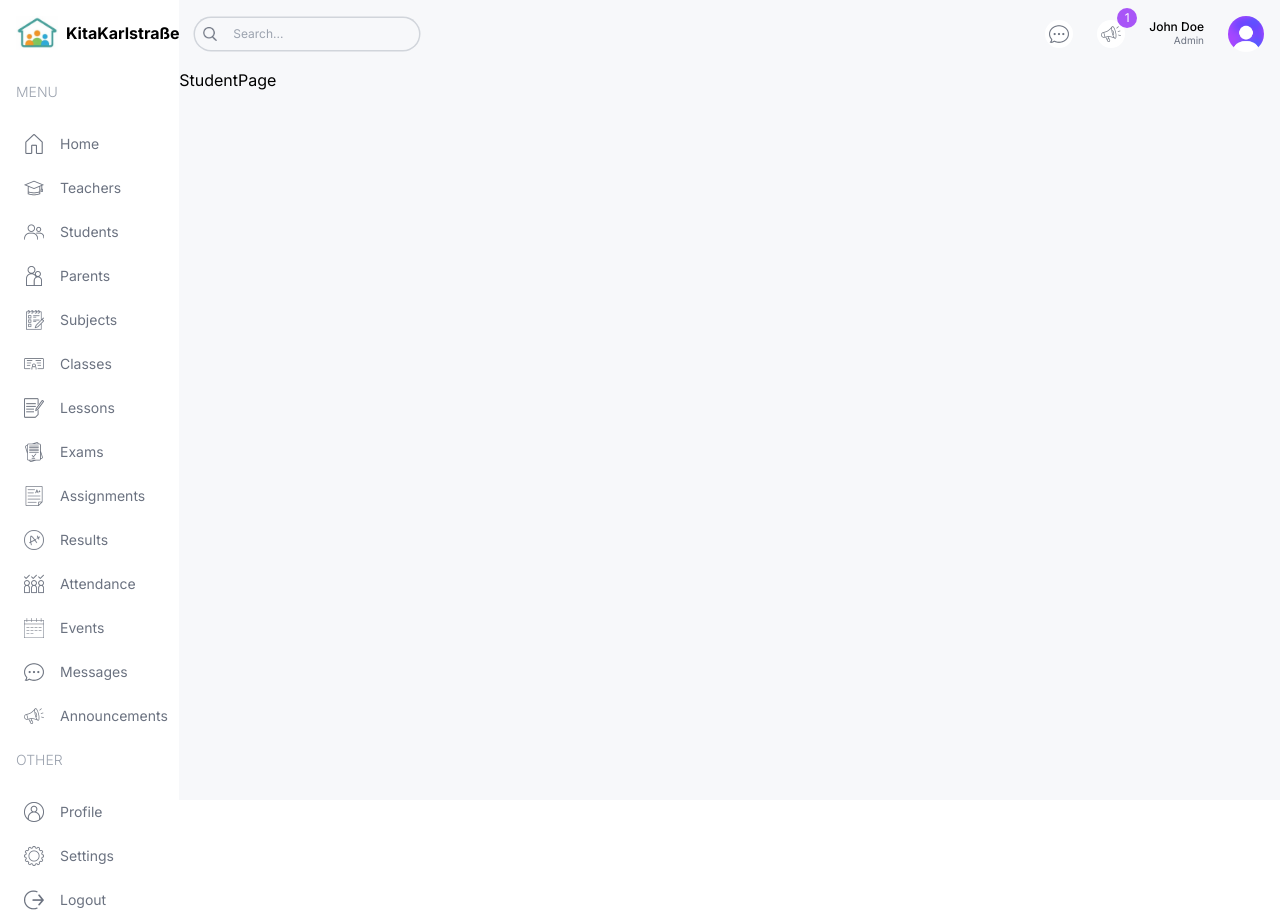
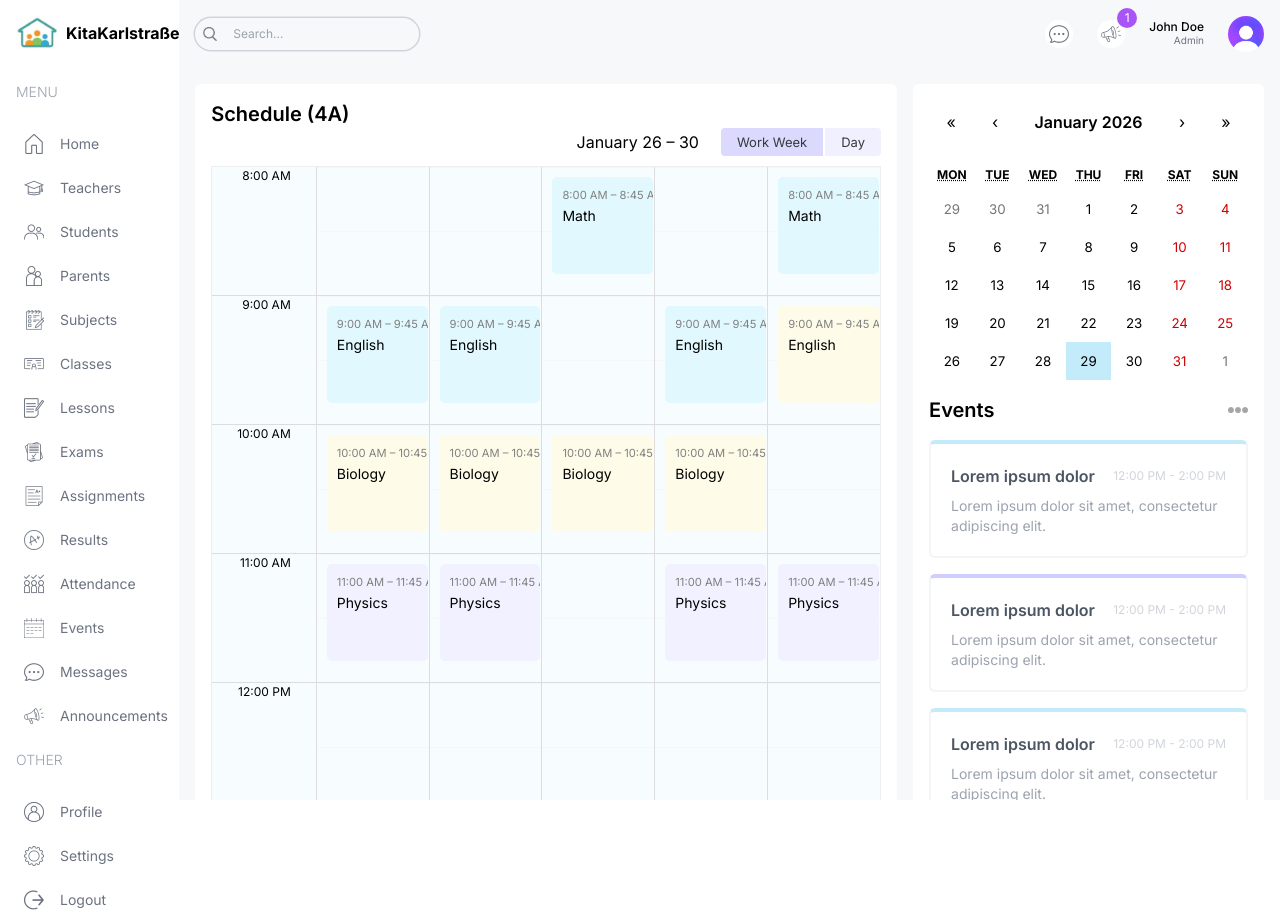
Before and after one commit to dimilidi/kita_app, a Next.js app in the folder kita_frontend/: page /student in a window 1280 px wide. Built offline with nearby package versions, Linux system fonts and the light colour scheme.

Commit message:
student page done

```diff
--- a/kita_frontend/package.json
+++ b/kita_frontend/package.json
@@ -9,8 +9,12 @@
     "lint": "next lint"
   },
   "dependencies": {
+    "@types/react-big-calendar": "^1.16.3",
+    "date-fns": "^4.1.0",
+    "moment": "^2.30.1",
     "next": "14.2.5",
     "react": "^18",
+    "react-big-calendar": "^1.19.4",
     "react-calendar": "^6.0.0",
     "react-dom": "^18",
     "recharts": "^3.7.0"
--- a/kita_frontend/src/app/(dashboard)/student/page.tsx
+++ b/kita_frontend/src/app/(dashboard)/student/page.tsx
@@ -1,7 +1,25 @@
+import Announcements from "@/components/Announcements";
+import BigCalendar from "@/components/BigCalender";
+import EventCalendar from "@/components/EventCalender";
+
+
 const StudentPage = () => {
   return (
-    <div className=''>StudentPage</div>
-  )
-}
+    <div className="p-4 flex gap-4 flex-col xl:flex-row">
+      {/* LEFT */}
+      <div className="w-full xl:w-2/3">
+        <div className="h-full bg-white p-4 rounded-md">
+          <h1 className="text-xl font-semibold">Schedule (4A)</h1>
+          <BigCalendar/>
+        </div>
+      </div>
+      {/* RIGHT */}
+      <div className="w-full xl:w-1/3 flex flex-col gap-8">
+        <EventCalendar />
+        <Announcements />
+      </div>
+    </div>
+  );
+};
 
-export default StudentPage
+export default StudentPage;
--- a/kita_frontend/src/app/globals.css
+++ b/kita_frontend/src/app/globals.css
@@ -16,3 +16,93 @@
   background-color: #c3ebfa !important;
   color: black !important;
 }
+
+.rbc-btn-group:first-child {
+  display: none !important;
+}
+
+.rbc-toolbar-label {
+  text-align: right !important;
+  padding: 0px 20px !important;
+}
+
+.rbc-btn-group:last-child {
+  font-size: 13px !important;
+}
+
+.rbc-btn-group:last-child button {
+  border: none !important;
+  background-color: #f1f0ff !important;
+  margin-left: 2px !important;
+}
+
+.rbc-toolbar button.rbc-active {
+  background-color: #dbdafe !important;
+  box-shadow: none !important;
+}
+
+.rbc-time-view {
+  border-color: #eee !important;
+}
+
+.rbc-time-header {
+  display: none !important;
+}
+
+.rbc-time-content {
+  border: none !important;
+}
+
+.rbc-time-gutter.rbc-time-column {
+  font-size: 12px !important;
+}
+
+.rbc-time-gutter.rbc-time-column .rbc-timeslot-group {
+  padding: 0px 20px !important;
+}
+
+.rbc-timeslot-group {
+  background-color: #f7fdff !important;
+}
+
+.rbc-day-slot {
+  font-size: 14px !important;
+}
+
+.rbc-event {
+  border: none !important;
+  color: black !important;
+  padding: 10px !important;
+  margin: 10px !important;
+  width: 99% !important;
+}
+
+.rbc-event:nth-child(1) {
+  background-color: #e2f8ff !important;
+}
+.rbc-event:nth-child(2) {
+  background-color: #fefce8 !important;
+}
+.rbc-event:nth-child(3) {
+  background-color: #f2f1ff !important;
+}
+.rbc-event:nth-child(4) {
+  background-color: #fdf2fb !important;
+}
+.rbc-event:nth-child(5) {
+  background-color: #e2f8ff !important;
+}
+.rbc-event:nth-child(6) {
+  background-color: #fefce8 !important;
+}
+.rbc-event:nth-child(7) {
+  background-color: #f2f1ff !important;
+}
+.rbc-event:nth-child(8) {
+  background-color: #fdf2fb !important;
+}
+
+.rbc-event-label{
+  color: gray !important;
+  margin-bottom: 5px;
+}
--- /dev/null
+++ b/kita_frontend/src/components/BigCalender.tsx
@@ -0,0 +1,34 @@
+"use client";
+
+import { Calendar, momentLocalizer, View, Views } from "react-big-calendar";
+import moment from "moment";
+import { calendarEvents } from "@/lib/data";
+import "react-big-calendar/lib/css/react-big-calendar.css";
+import { useState } from "react";
+
+const localizer = momentLocalizer(moment);
+
+const BigCalendar = () => {
+  const [view, setView] = useState<View>(Views.WORK_WEEK);
+
+  const handleOnChangeView = (selectedView: View) => {
+    setView(selectedView);
+  };
+
+  return (
+    <Calendar
+      localizer={localizer}
+      events={calendarEvents}
+      startAccessor="start"
+      endAccessor="end"
+      views={["work_week", "day"]}
+      view={view}
+      style={{ height: "98%" }}
+      onView={handleOnChangeView}
+       min={new Date(1970, 0, 1, 8, 0)}
+      max={new Date(1970, 0, 1, 17, 0)}
+    />
+  );
+};
+
+export default BigCalendar;
--- a/kita_frontend/src/components/Menu.tsx
+++ b/kita_frontend/src/components/Menu.tsx
@@ -131,7 +131,7 @@
                 <Link
                   href={item.href}
                   key={item.label}
-                  className="flex items-center justify-center lg:justify-start gap-4 text-gray-500 py-2 md:px-2 rounded-md hover:bg-lamaSkyLight"
+                  className="flex items-center justify-center lg:justify-start gap-4 text-gray-500 py-2 md:px-2 rounded-md hover:bg-kitaSkyLight"
                 >
                   <Image src={item.icon} alt="" width={20} height={20} />
                   <span className="hidden lg:block">{item.label}</span>
--- a/kita_frontend/src/lib/data.ts
+++ b/kita_frontend/src/lib/data.ts
@@ -918,146 +918,145 @@
 
 // YOU SHOULD CHANGE THE DATES OF THE EVENTS TO THE CURRENT DATE TO SEE THE EVENTS ON THE CALENDAR
 export const calendarEvents = [
+  // MONDAY – 26.01.2026
+  {
+    title: "English",
+    allDay: false,
+    start: new Date(2026, 0, 26, 9, 0),
+    end: new Date(2026, 0, 26, 9, 45),
+  },
+  {
+    title: "Biology",
+    allDay: false,
+    start: new Date(2026, 0, 26, 10, 0),
+    end: new Date(2026, 0, 26, 10, 45),
+  },
+  {
+    title: "Physics",
+    allDay: false,
+    start: new Date(2026, 0, 26, 11, 0),
+    end: new Date(2026, 0, 26, 11, 45),
+  },
+  {
+    title: "Chemistry",
+    allDay: false,
+    start: new Date(2026, 0, 26, 13, 0),
+    end: new Date(2026, 0, 26, 13, 45),
+  },
+  {
+    title: "History",
+    allDay: false,
+    start: new Date(2026, 0, 26, 14, 0),
+    end: new Date(2026, 0, 26, 14, 45),
+  },
+
+  // TUESDAY – 27.01.2026
+  {
+    title: "English",
+    allDay: false,
+    start: new Date(2026, 0, 27, 9, 0),
+    end: new Date(2026, 0, 27, 9, 45),
+  },
+  {
+    title: "Biology",
+    allDay: false,
+    start: new Date(2026, 0, 27, 10, 0),
+    end: new Date(2026, 0, 27, 10, 45),
+  },
+  {
+    title: "Physics",
+    allDay: false,
+    start: new Date(2026, 0, 27, 11, 0),
+    end: new Date(2026, 0, 27, 11, 45),
+  },
+  {
+    title: "History",
+    allDay: false,
+    start: new Date(2026, 0, 27, 14, 0),
+    end: new Date(2026, 0, 27, 14, 45),
+  },
+
+  // WEDNESDAY – 28.01.2026
   {
     title: "Math",
     allDay: false,
-    start: new Date(2024, 7, 12, 8, 0),
-    end: new Date(2024, 7, 12, 8, 45),
+    start: new Date(2026, 0, 28, 8, 0),
+    end: new Date(2026, 0, 28, 8, 45),
+  },
+  {
+    title: "Biology",
+    allDay: false,
+    start: new Date(2026, 0, 28, 10, 0),
+    end: new Date(2026, 0, 28, 10, 45),
+  },
+  {
+    title: "Chemistry",
+    allDay: false,
+    start: new Date(2026, 0, 28, 13, 0),
+    end: new Date(2026, 0, 28, 13, 45),
+  },
+  {
+    title: "History",
+    allDay: false,
+    start: new Date(2026, 0, 28, 14, 0),
+    end: new Date(2026, 0, 28, 14, 45),
+  },
+
+  // THURSDAY – 29.01.2026
+  {
+    title: "English",
+    allDay: false,
+    start: new Date(2026, 0, 29, 9, 0),
+    end: new Date(2026, 0, 29, 9, 45),
+  },
+  {
+    title: "Biology",
+    allDay: false,
+    start: new Date(2026, 0, 29, 10, 0),
+    end: new Date(2026, 0, 29, 10, 45),
+  },
+  {
+    title: "Physics",
+    allDay: false,
+    start: new Date(2026, 0, 29, 11, 0),
+    end: new Date(2026, 0, 29, 11, 45),
+  },
+  {
+    title: "History",
+    allDay: false,
+    start: new Date(2026, 0, 29, 14, 0),
+    end: new Date(2026, 0, 29, 14, 45),
+  },
+
+  // FRIDAY – 30.01.2026
+  {
+    title: "Math",
+    allDay: false,
+    start: new Date(2026, 0, 30, 8, 0),
+    end: new Date(2026, 0, 30, 8, 45),
   },
   {
     title: "English",
     allDay: false,
-    start: new Date(2024, 7, 12, 9, 0),
-    end: new Date(2024, 7, 12, 9, 45),
-  },
-  {
-    title: "Biology",
-    allDay: false,
-    start: new Date(2024, 7, 12, 10, 0),
-    end: new Date(2024, 7, 12, 10, 45),
+    start: new Date(2026, 0, 30, 9, 0),
+    end: new Date(2026, 0, 30, 9, 45),
   },
   {
     title: "Physics",
     allDay: false,
-    start: new Date(2024, 7, 12, 11, 0),
-    end: new Date(2024, 7, 12, 11, 45),
+    start: new Date(2026, 0, 30, 11, 0),
+    end: new Date(2026, 0, 30, 11, 45),
   },
   {
     title: "Chemistry",
     allDay: false,
-    start: new Date(2024, 7, 12, 13, 0),
-    end: new Date(2024, 7, 12, 13, 45),
+    start: new Date(2026, 0, 30, 13, 0),
+    end: new Date(2026, 0, 30, 13, 45),
   },
   {
     title: "History",
     allDay: false,
-    start: new Date(2024, 7, 12, 14, 0),
-    end: new Date(2024, 7, 12, 14, 45),
-  },
-  {
-    title: "English",
-    allDay: false,
-    start: new Date(2024, 7, 13, 9, 0),
-    end: new Date(2024, 7, 13, 9, 45),
-  },
-  {
-    title: "Biology",
-    allDay: false,
-    start: new Date(2024, 7, 13, 10, 0),
-    end: new Date(2024, 7, 13, 10, 45),
-  },
-  {
-    title: "Physics",
-    allDay: false,
-    start: new Date(2024, 7, 13, 11, 0),
-    end: new Date(2024, 7, 13, 11, 45),
-  },
-
-  {
-    title: "History",
-    allDay: false,
-    start: new Date(2024, 7, 13, 14, 0),
-    end: new Date(2024, 7, 13, 14, 45),
-  },
-  {
-    title: "Math",
-    allDay: false,
-    start: new Date(2024, 7, 14, 8, 0),
-    end: new Date(2024, 7, 14, 8, 45),
-  },
-  {
-    title: "Biology",
-    allDay: false,
-    start: new Date(2024, 7, 14, 10, 0),
-    end: new Date(2024, 7, 14, 10, 45),
-  },
-
-  {
-    title: "Chemistry",
-    allDay: false,
-    start: new Date(2024, 7, 14, 13, 0),
-    end: new Date(2024, 7, 14, 13, 45),
-  },
-  {
-    title: "History",
-    allDay: false,
-    start: new Date(2024, 7, 14, 14, 0),
-    end: new Date(2024, 7, 13, 14, 45),
-  },
-  {
-    title: "English",
-    allDay: false,
-    start: new Date(2024, 7, 15, 9, 0),
-    end: new Date(2024, 7, 15, 9, 45),
-  },
-  {
-    title: "Biology",
-    allDay: false,
-    start: new Date(2024, 7, 15, 10, 0),
-    end: new Date(2024, 7, 15, 10, 45),
-  },
-  {
-    title: "Physics",
-    allDay: false,
-    start: new Date(2024, 7, 15, 11, 0),
-    end: new Date(2024, 7, 15, 11, 45),
-  },
-
-  {
-    title: "History",
-    allDay: false,
-    start: new Date(2024, 7, 15, 14, 0),
-    end: new Date(2024, 7, 15, 14, 45),
-  },
-  {
-    title: "Math",
-    allDay: false,
-    start: new Date(2024, 7, 16, 8, 0),
-    end: new Date(2024, 7, 16, 8, 45),
-  },
-  {
-    title: "English",
-    allDay: false,
-    start: new Date(2024, 7, 16, 9, 0),
-    end: new Date(2024, 7, 16, 9, 45),
-  },
-
-  {
-    title: "Physics",
-    allDay: false,
-    start: new Date(2024, 7, 16, 11, 0),
-    end: new Date(2024, 7, 16, 11, 45),
-  },
-  {
-    title: "Chemistry",
-    allDay: false,
-    start: new Date(2024, 7, 16, 13, 0),
-    end: new Date(2024, 7, 16, 13, 45),
-  },
-  {
-    title: "History",
-    allDay: false,
-    start: new Date(2024, 7, 16, 14, 0),
-    end: new Date(2024, 7, 16, 14, 45),
+    start: new Date(2026, 0, 30, 14, 0),
+    end: new Date(2026, 0, 30, 14, 45),
   },
 ];
```
Also changed, not shown: 1 other file (tests, documents, lock files or other folders).
